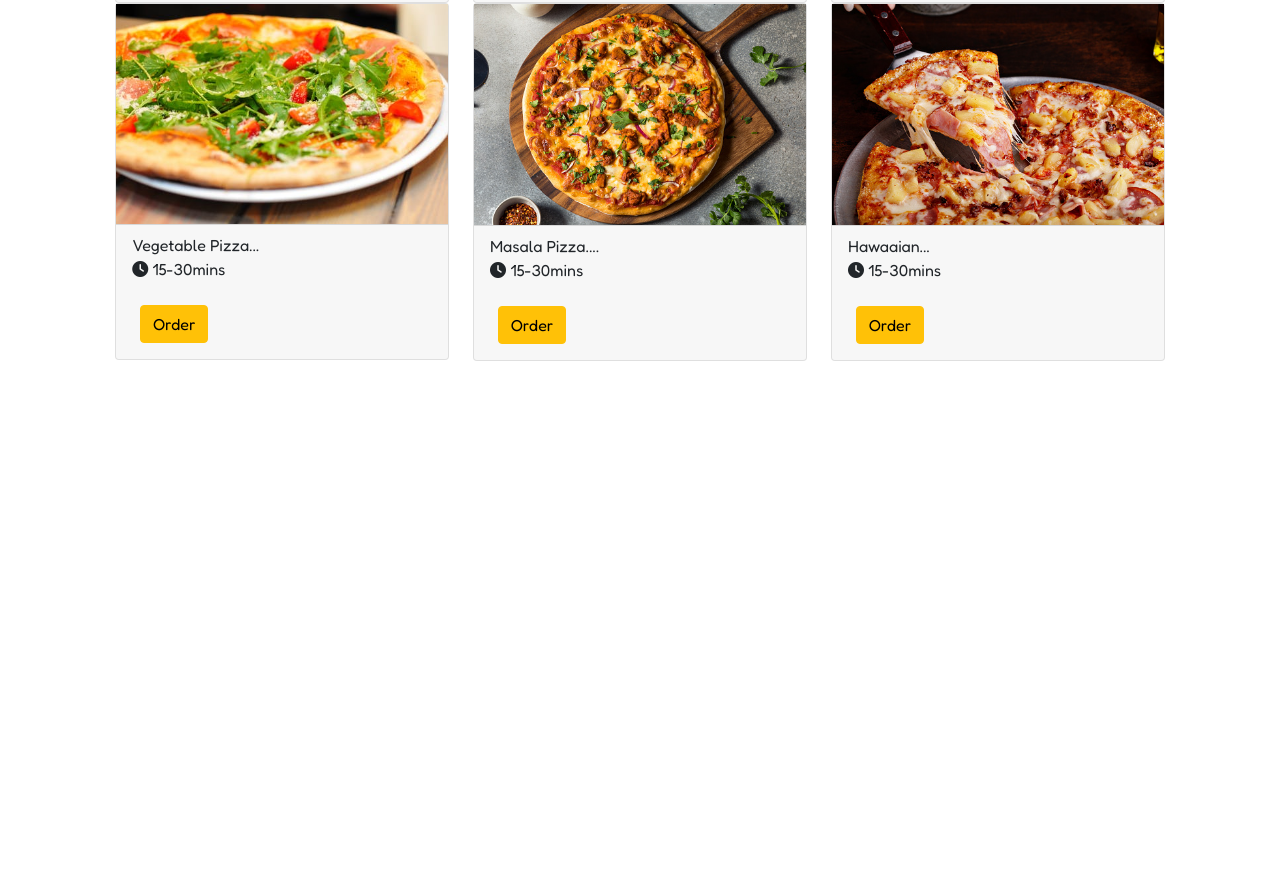
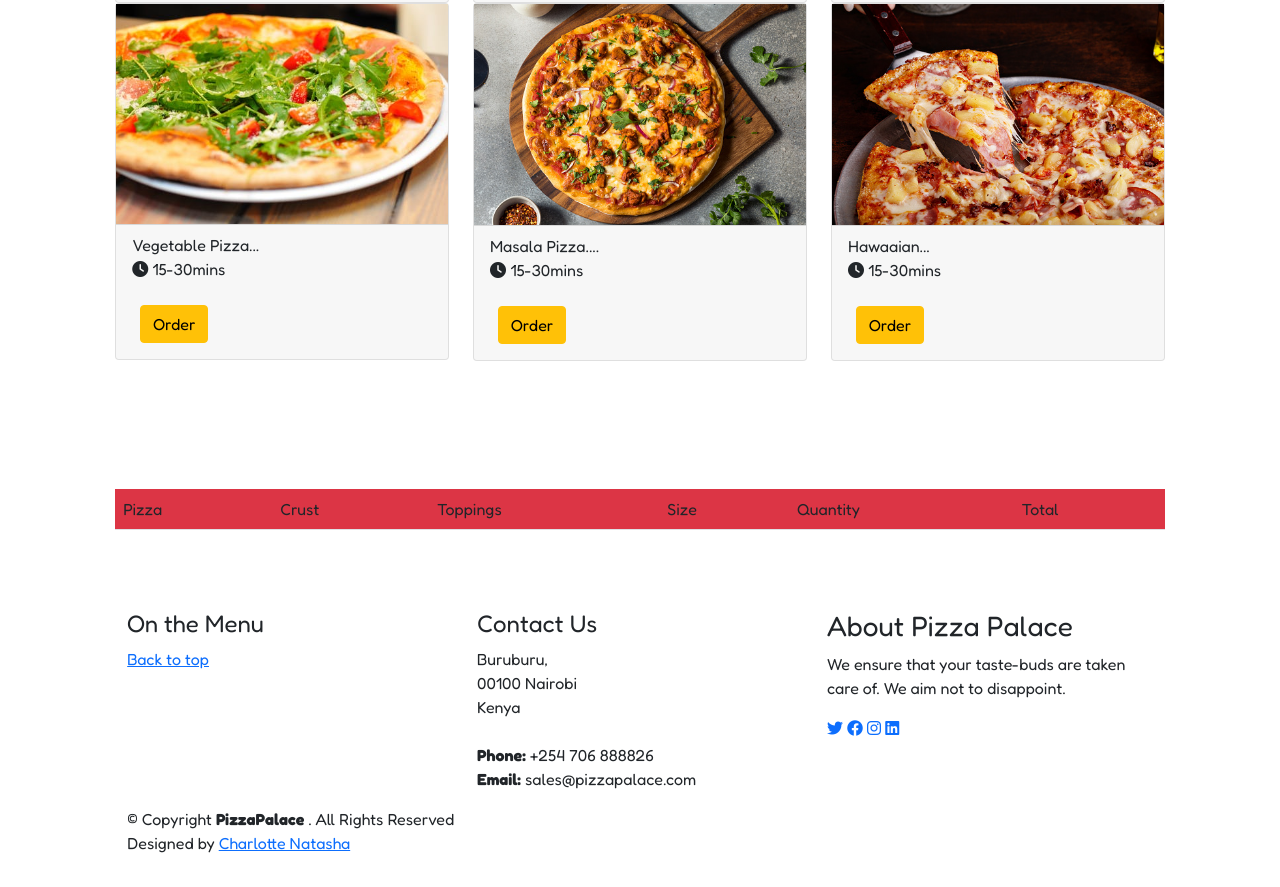
Before and after one commit to Charlotte-Natasha/PizzaPalace_, a plain HTML site: page index.html in a window 1280 px wide. Shown: the part 1265-2152 px from the top of the page. Before the commit the page ends 1658 px from the top, so only its background shows below. Drawn offline with nearby package versions, Linux system fonts and the light colour scheme.

Commit message:
added footer section

```diff
--- a/index.html
+++ b/index.html
@@ -160,6 +160,7 @@
       </div>
     </section>
     <!-- Order Modal-->
+    <section>
         <div class="modal fade" id="orderModal" class="orderModal" tabindex="-1" aria-labelledby="orderModal"
         aria-hidden="true">
         <div class="modal-dialog">
@@ -265,7 +266,9 @@
                 </div>
             </div>
         </div>
+      </section>
    <!--Table-->
+   <section>
 <div class="bg-danger menus">
   <table class="table table-hover">
 <thead>
@@ -281,8 +284,53 @@
 <tbody></tbody>
   </table>
 </div>
+</section>
 <!--Delivery Modal-->
+<!--Footer Section-->
+<section class="footer">
+  <footer id="footer">
+      <div class="footer-top">
+          <div class="container">
+              <div class="row">
 
+                  <div class="col-lg-4 col-md-6 footer-links">
+                      <h4>On the Menu</h4>
+                      <a href="">Back to top</a>
+                  </div>
+                  <div class="col-lg-4 col-md-6 footer-contact" id="contact">
+                      <h4>Contact Us</h4>
+                      <p>Buruburu, <br>00100 Nairobi<br>Kenya<br><br>
+                          <strong>Phone:</strong> +254 706 888826<br>
+                          <strong>Email:</strong> sales@pizzapalace.com<br>
+                      </p>
+                  </div>
+                  <div class="col-lg-4 col-md-6 footer-info">
+                      <h3>About Pizza Palace</h3>
+                      <p>
+                          We ensure that your taste-buds are taken care of. We aim not to disappoint.
+                      </p>
+                      <div class="social-links mt-3">
+                          <a href="#" class="twitter"><i class="fa-brands fa-twitter"></i></a>
+                          <a href="#" class="facebook"><i class="fa-brands fa-facebook"></i></a>
+                          <a href="#" class="instagram"><i class="fa-brands fa-instagram"></i></a>
+                          <a href="#" class="linkedin"><i class="fa-brands fa-linkedin"></i></a>
+                      </div>
+                  </div>
+              </div>
+          </div>
+      </div>
+      <div class="container">
+          <div class="copyright">
+              &copy; Copyright <strong><span>PizzaPalace</span>
+              </strong>. All Rights Reserved
+          </div>
+          <div class="credits"> Designed by
+              <a href="https://github.com/vantablanta">Charlotte Natasha</a>
+          </div>
+      </div>
+  </footer>
+
+</section>
     <script
       src="https://code.jquery.com/jquery-3.6.0.min.js"
       integrity="sha256-/xUj+3OJU5yExlq6GSYGSHk7tPXikynS7ogEvDej/m4="
```
